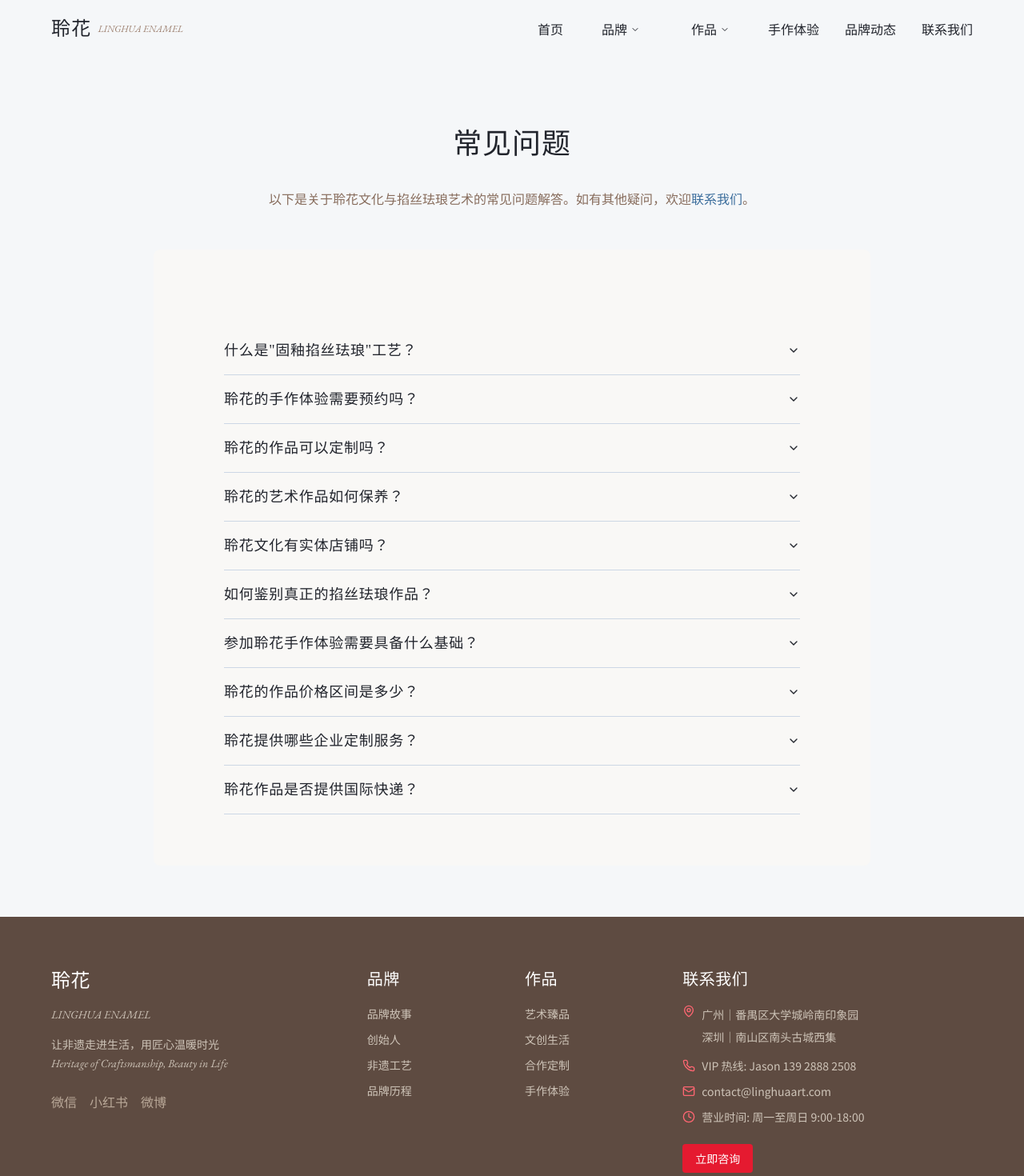
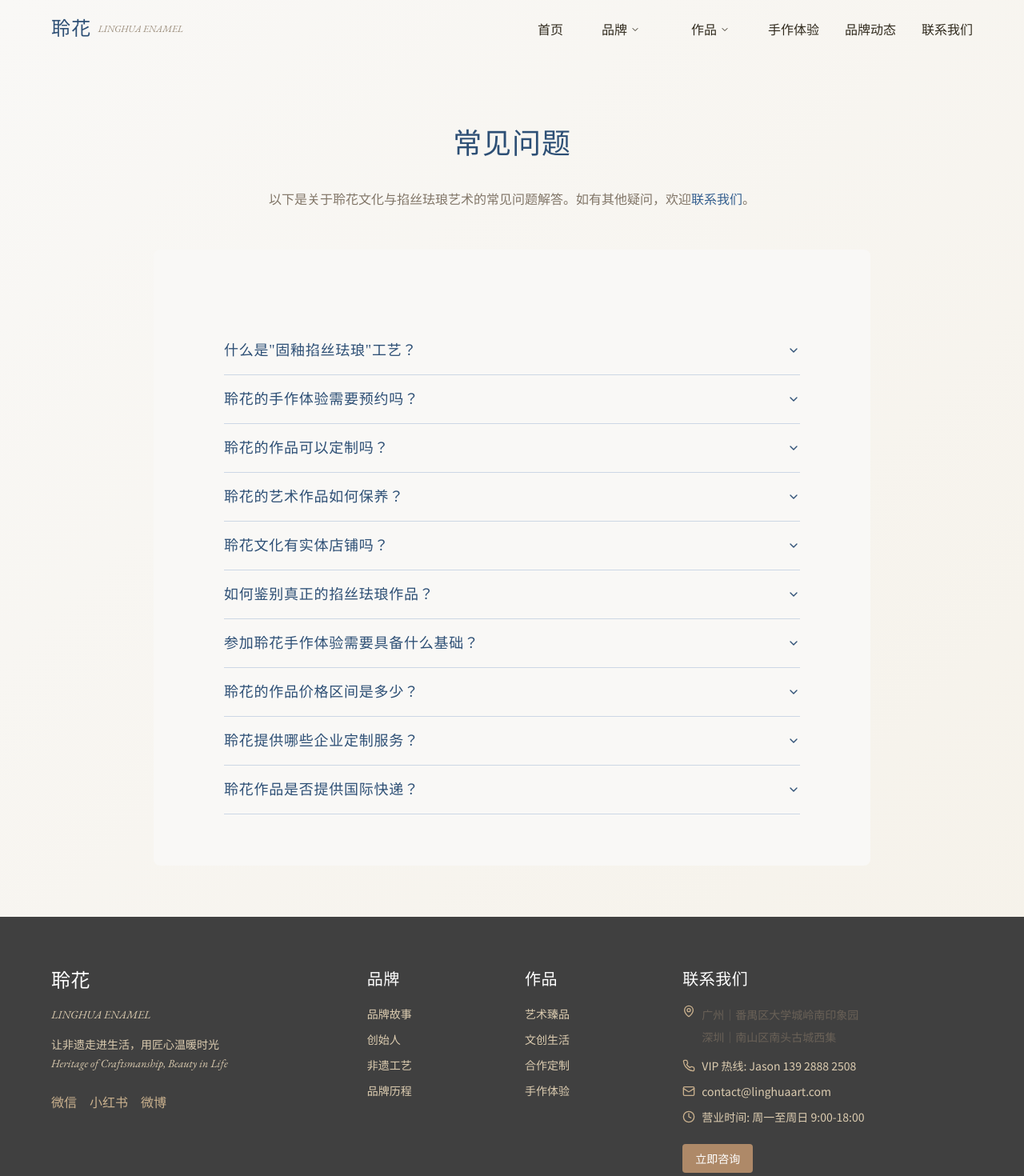
Before and after one commit to WaterJason/linghua-enamel-bloom-2, a React (Vite) app: page /faq in a window 1280 px wide. Shown: the top 1470 px of the page at 80% size. Built offline with nearby package versions, Linux system fonts and the light colour scheme; a web font is replaced by a local one.

Commit message:
Refactor: Apply Song Dynasty color palette
This commit aims to update the UI to reflect the color palettes commonly used during the Song Dynasty.

```diff
--- a/src/components/Home/BrandIntro.tsx
+++ b/src/components/Home/BrandIntro.tsx
@@ -8,13 +8,13 @@ const BrandIntro = () => {
       <div className="container-custom">
         <div className="grid lg:grid-cols-2 gap-12 items-center">
           <div>
-            <h2 className="text-3xl md:text-4xl mb-6">
+            <h2 className="text-3xl md:text-4xl mb-6 text-tianqing-800">
               让非遗走进生活
-              <span className="block text-lg font-garamond italic text-beige-600 mt-2">
+              <span className="block text-lg font-garamond italic text-guanyao-600 mt-2">
                 Bringing Heritage into Life
               </span>
             </h2>
-            <div className="space-y-6 text-beige-800">
+            <div className="space-y-6 text-molin-800">
               <p className="text-lg leading-relaxed">
                 聆花文化致力于传承与创新掐丝珐琅这一600年宫廷技艺，
                 通过专利"固釉"工艺，让古老技艺焕发新生光彩。
--- a/src/components/Layout/Footer.tsx
+++ b/src/components/Layout/Footer.tsx
@@ -5,26 +5,26 @@ import { Mail, Phone, MapPin, Clock } from "lucide-react";
 
 const Footer = () => {
   return (
-    <footer className="bg-beige-900 text-beige-100 pt-16 pb-8">
+    <footer className="bg-molin-900 text-moon-100 pt-16 pb-8">
       <div className="container-custom">
         <div className="grid md:grid-cols-12 gap-8 mb-12">
           {/* 品牌信息 */}
           <div className="md:col-span-4">
             <h3 className="text-2xl mb-4 text-white">聆花</h3>
-            <p className="text-sm font-garamond italic text-beige-300 mb-4">LINGHUA ENAMEL</p>
-            <p className="text-sm text-beige-300 mb-6 max-w-xs leading-relaxed">
+            <p className="text-sm font-garamond italic text-moon-300 mb-4">LINGHUA ENAMEL</p>
+            <p className="text-sm text-moon-300 mb-6 max-w-xs leading-relaxed">
               让非遗走进生活，用匠心温暖时光
               <br />
               <span className="font-garamond italic">Heritage of Craftsmanship, Beauty in Life</span>
             </p>
             <div className="flex space-x-4">
-              <a href="#" className="text-beige-400 hover:text-white transition-colors">
+              <a href="#" className="text-moon-400 hover:text-white transition-colors">
                 微信
               </a>
-              <a href="#" className="text-beige-400 hover:text-white transition-colors">
+              <a href="#" className="text-moon-400 hover:text-white transition-colors">
                 小红书
               </a>
-              <a href="#" className="text-beige-400 hover:text-white transition-colors">
+              <a href="#" className="text-moon-400 hover:text-white transition-colors">
                 微博
               </a>
             </div>
@@ -35,22 +35,22 @@ const Footer = () => {
             <h5 className="font-medium mb-4 text-white">品牌</h5>
             <ul className="space-y-2">
               <li>
-                <Link to="/about/story" className="text-sm text-beige-300 hover:text-white transition-colors">
+                <Link to="/about/story" className="text-sm text-moon-300 hover:text-white transition-colors">
                   品牌故事
                 </Link>
               </li>
               <li>
-                <Link to="/about/founder" className="text-sm text-beige-300 hover:text-white transition-colors">
+                <Link to="/about/founder" className="text-sm text-moon-300 hover:text-white transition-colors">
                   创始人
                 </Link>
               </li>
               <li>
-                <Link to="/about/craft" className="text-sm text-beige-300 hover:text-white transition-colors">
+                <Link to="/about/craft" className="text-sm text-moon-300 hover:text-white transition-colors">
                   非遗工艺
                 </Link>
               </li>
               <li>
-                <Link to="/about/milestones" className="text-sm text-beige-300 hover:text-white transition-colors">
+                <Link to="/about/milestones" className="text-sm text-moon-300 hover:text-white transition-colors">
                   品牌历程
                 </Link>
               </li>
@@ -61,22 +61,22 @@ const Footer = () => {
             <h5 className="font-medium mb-4 text-white">作品</h5>
             <ul className="space-y-2">
               <li>
-                <Link to="/collections" className="text-sm text-beige-300 hover:text-white transition-colors">
+                <Link to="/collections" className="text-sm text-moon-300 hover:text-white transition-colors">
                   艺术臻品
                 </Link>
               </li>
               <li>
-                <Link to="/lifestyle" className="text-sm text-beige-300 hover:text-white transition-colors">
+                <Link to="/lifestyle" className="text-sm text-moon-300 hover:text-white transition-colors">
                   文创生活
                 </Link>
               </li>
               <li>
-                <Link to="/collaboration" className="text-sm text-beige-300 hover:text-white transition-colors">
+                <Link to="/collaboration" className="text-sm text-moon-300 hover:text-white transition-colors">
                   合作定制
                 </Link>
               </li>
               <li>
-                <Link to="/workshop" className="text-sm text-beige-300 hover:text-white transition-colors">
+                <Link to="/workshop" className="text-sm text-moon-300 hover:text-white transition-colors">
                   手作体验
                 </Link>
               </li>
@@ -87,25 +87,25 @@ const Footer = () => {
           <div className="md:col-span-4">
             <h5 className="font-medium mb-4 text-white">联系我们</h5>
             <div className="space-y-3">
-              <div className="flex items-start text-sm text-beige-300">
-                <MapPin className="w-4 h-4 mr-2 text-seal-400 flex-shrink-0 mt-0.5" />
+              <div className="flex items-start text-sm text-moon-300">
+                <MapPin className="w-4 h-4 mr-2 text-geyao-400 flex-shrink-0 mt-0.5" />
                 <div>
                   <p>广州｜番禺区大学城岭南印象园</p>
                   <p>深圳｜南山区南头古城西集</p>
                 </div>
               </div>
-              <div className="flex items-center text-sm text-beige-300">
-                <Phone className="w-4 h-4 mr-2 text-seal-400" />
+              <div className="flex items-center text-sm text-moon-300">
+                <Phone className="w-4 h-4 mr-2 text-geyao-400" />
                 <span>VIP 热线: Jason 139 2888 2508</span>
               </div>
-              <div className="flex items-center text-sm text-beige-300">
-                <Mail className="w-4 h-4 mr-2 text-seal-400" />
+              <div className="flex items-center text-sm text-moon-300">
+                <Mail className="w-4 h-4 mr-2 text-geyao-400" />
                 <a href="mailto:contact@linghuaart.com" className="hover:text-white transition-colors">
                   contact@linghuaart.com
                 </a>
               </div>
-              <div className="flex items-center text-sm text-beige-300">
-                <Clock className="w-4 h-4 mr-2 text-seal-400" />
+              <div className="flex items-center text-sm text-moon-300">
+                <Clock className="w-4 h-4 mr-2 text-geyao-400" />
                 <span>营业时间: 周一至周日 9:00-18:00</span>
               </div>
 
@@ -113,7 +113,7 @@ const Footer = () => {
               <div className="pt-3">
                 <Link
                   to="/contact"
-                  className="inline-flex items-center px-4 py-2 bg-seal-600 text-white rounded hover:bg-seal-700 transition-colors text-sm"
+                  className="inline-flex items-center px-4 py-2 bg-geyao-600 text-white rounded hover:bg-geyao-700 transition-colors text-sm"
                 >
                   立即咨询
                 </Link>
@@ -122,19 +122,19 @@ const Footer = () => {
           </div>
         </div>
 
-        <div className="border-t border-beige-700 pt-8">
+        <div className="border-t border-molin-700 pt-8">
           <div className="flex flex-col md:flex-row justify-between items-center">
-            <p className="text-sm text-beige-400 mb-2 md:mb-0">
+            <p className="text-sm text-moon-400 mb-2 md:mb-0">
               Copyright © 2025 广州聆花文化传播有限公司. All Rights Reserved.
             </p>
             <div className="flex space-x-4">
-              <Link to="/faq" className="text-xs text-beige-400 hover:text-white transition-colors">
+              <Link to="/faq" className="text-xs text-moon-400 hover:text-white transition-colors">
                 常见问题
               </Link>
-              <Link to="/privacy" className="text-xs text-beige-400 hover:text-white transition-colors">
+              <Link to="/privacy" className="text-xs text-moon-400 hover:text-white transition-colors">
                 隐私政策
               </Link>
-              <Link to="/terms" className="text-xs text-beige-400 hover:text-white transition-colors">
+              <Link to="/terms" className="text-xs text-moon-400 hover:text-white transition-colors">
                 使用条款
               </Link>
             </div>
--- a/src/index.css
+++ b/src/index.css
@@ -10,25 +10,25 @@
 
 @layer base {
   :root {
-    --background: 220 25% 97%;
-    --foreground: 220 15% 15%;
+    --background: 43 23% 97%;
+    --foreground: 43 25% 15%;
 
     --card: 0 0% 100%;
-    --card-foreground: 220 15% 15%;
+    --card-foreground: 43 25% 15%;
 
     --popover: 0 0% 100%;
-    --popover-foreground: 220 15% 15%;
+    --popover-foreground: 43 25% 15%;
 
-    --primary: 207 43% 51%;
+    --primary: 210 40% 55%;
     --primary-foreground: 210 40% 98%;
 
-    --secondary: 45 32% 75%;
+    --secondary: 33 32% 75%;
     --secondary-foreground: 222.2 47.4% 11.2%;
 
     --muted: 210 20% 94%;
     --muted-foreground: 215.4 16.3% 46.9%;
 
-    --accent: 42 37% 71%;
+    --accent: 33 37% 71%;
     --accent-foreground: 222.2 47.4% 11.2%;
 
     --destructive: 0 84.2% 60.2%;
@@ -36,7 +36,7 @@
 
     --border: 214.3 31.8% 85%;
     --input: 214.3 31.8% 85%;
-    --ring: 207 43% 51%;
+    --ring: 210 40% 55%;
 
     --radius: 0.5rem;
 
@@ -60,16 +60,16 @@
     --popover: 222.2 84% 4.9%;
     --popover-foreground: 210 40% 98%;
 
-    --primary: 207 43% 51%;
+    --primary: 210 40% 55%;
     --primary-foreground: 222.2 47.4% 11.2%;
 
-    --secondary: 45 32% 30%;
+    --secondary: 33 32% 30%;
     --secondary-foreground: 210 40% 98%;
 
     --muted: 217.2 32.6% 17.5%;
     --muted-foreground: 215 20.2% 65.1%;
 
-    --accent: 42 37% 30%;
+    --accent: 33 37% 30%;
     --accent-foreground: 210 40% 98%;
 
     --destructive: 0 62.8% 30.6%;
@@ -89,10 +89,12 @@
 
   body {
     @apply bg-background text-foreground font-noto-sans-sc antialiased;
+    background: linear-gradient(135deg, #f9f8f6 0%, #f5f1e8 100%);
   }
 
   h1, h2, h3, h4, h5 {
     @apply font-noto-serif-sc font-medium tracking-wide;
+    color: #2d4f75;
   }
 
   h1 {
@@ -117,6 +119,7 @@
 
   p {
     @apply leading-relaxed md:leading-loose;
+    color: #6a6157;
   }
 }
 
@@ -126,12 +129,12 @@
   }
 
   .highlight-text {
-    @apply text-azure-700 inline-block relative;
+    @apply text-tianqing-700 inline-block relative;
   }
 
   .highlight-text::after {
     content: "";
-    @apply absolute bottom-0 left-0 w-full h-0.5 bg-seal-500 scale-x-0 transition-transform duration-300 origin-bottom-right;
+    @apply absolute bottom-0 left-0 w-full h-0.5 bg-geyao-500 scale-x-0 transition-transform duration-300 origin-bottom-right;
   }
 
   .highlight-text:hover::after {
@@ -139,15 +142,16 @@
   }
 
   .en-text {
-    @apply font-garamond italic text-beige-600 text-sm;
+    @apply font-garamond italic text-guanyao-600 text-sm;
   }
 
   .btn-primary {
-    @apply px-6 py-3 bg-azure-600 hover:bg-azure-700 text-white rounded transition-colors duration-300 inline-flex items-center justify-center;
+    @apply px-6 py-3 bg-tianqing-600 hover:bg-tianqing-700 text-white rounded transition-colors duration-300 inline-flex items-center justify-center;
+    box-shadow: 0 2px 8px rgba(66, 119, 170, 0.2);
   }
 
   .btn-secondary {
-    @apply px-6 py-3 border border-beige-400 hover:bg-beige-100 text-beige-900 rounded transition-colors duration-300 inline-flex items-center justify-center;
+    @apply px-6 py-3 border border-guanyao-400 hover:bg-guanyao-100 text-molin-900 rounded transition-colors duration-300 inline-flex items-center justify-center;
   }
 
   .vertical-text {
@@ -161,16 +165,17 @@
 
   .section-title::before {
     content: "";
-    @apply block w-6 h-0.5 bg-seal-500;
+    @apply block w-6 h-0.5 bg-geyao-500;
   }
 
   .section-divider {
-    @apply my-20 md:my-32 border-t border-beige-200;
+    @apply my-20 md:my-32 border-t border-guanyao-200;
   }
 
   .image-frame {
-    @apply relative border-beige-200 border p-1 bg-white;
+    @apply relative border-guanyao-200 border p-1 bg-white;
     box-shadow: 0 4px 15px rgba(0,0,0,0.05);
+    background: linear-gradient(135deg, #ffffff 0%, #f8f8f8 100%);
   }
 
   .asymmetric-layout {
--- a/tailwind.config.ts
+++ b/tailwind.config.ts
@@ -63,58 +63,137 @@ export default {
 					border: 'hsl(var(--sidebar-border))',
 					ring: 'hsl(var(--sidebar-ring))'
 				},
-				// Linghua Custom Colors - Ru Ware Palette
+				// 宋代传统色彩系统
+				'tianqing': {
+					50: '#f0f5f9',
+					100: '#dde8f0',
+					200: '#c0d4e4',
+					300: '#95b8d4',
+					400: '#6395c0',
+					500: '#4277aa',
+					600: '#345f8f',
+					700: '#2d4f75',
+					800: '#294362',
+					900: '#253953',
+					950: '#1a2536',
+				},
+				'ruyao': {
+					50: '#f5f8fa',
+					100: '#e8f0f3',
+					200: '#d6e4ea',
+					300: '#b8d0db',
+					400: '#94b5c7',
+					500: '#769ab6',
+					600: '#6182a5',
+					700: '#536d95',
+					800: '#485c7b',
+					900: '#3e4d64',
+					950: '#29323f',
+				},
+				'guanyao': {
+					50: '#f6f7f8',
+					100: '#eaecef',
+					200: '#d9dde2',
+					300: '#bec6ce',
+					400: '#9ea9b6',
+					500: '#8391a2',
+					600: '#707b8f',
+					700: '#606a7a',
+					800: '#525966',
+					900: '#454a55',
+					950: '#2c2f36',
+				},
+				'geyao': {
+					50: '#fbf9f5',
+					100: '#f5f1e8',
+					200: '#ebe2d0',
+					300: '#dcccb0',
+					400: '#cab18e',
+					500: '#bb9a74',
+					600: '#ae8968',
+					700: '#917258',
+					800: '#765e4c',
+					900: '#614e40',
+					950: '#332821',
+				},
+				'molin': {
+					50: '#f8f8f8',
+					100: '#efefef',
+					200: '#dcdcdc',
+					300: '#bdbdbd',
+					400: '#989898',
+					500: '#7c7c7c',
+					600: '#676767',
+					700: '#575757',
+					800: '#4a4a4a',
+					900: '#404040',
+					950: '#262626',
+				},
+				'songci': {
+					50: '#f0f9f4',
+					100: '#dcf2e4',
+					200: '#bce5cc',
+					300: '#8bd1a8',
+					400: '#54b67e',
+					500: '#2f9b5f',
+					600: '#227d4b',
+					700: '#1d643e',
+					800: '#1a5034',
+					900: '#17422d',
+					950: '#0b2417',
+				},
+				// 更新原有的配色以符合宋代美学
 				azure: {
-					50: '#f1f6fa',
-					100: '#e1ecf5',
-					200: '#c9dcec',
-					300: '#9fc4de',
-					400: '#6ea3ca',
-					500: '#4d87b7',
-					600: '#3b6d9c',
-					700: '#325980',
-					800: '#2d4a6b',
-					900: '#284059',
-					950: '#1c2a3c',
+					50: '#f0f5f9',
+					100: '#dde8f0',
+					200: '#c0d4e4',
+					300: '#95b8d4',
+					400: '#6395c0',
+					500: '#4277aa',
+					600: '#345f8f',
+					700: '#2d4f75',
+					800: '#294362',
+					900: '#253953',
+					950: '#1a2536',
 				},
 				moon: {
-					50: '#f8f8f0',
-					100: '#f2f2e3',
-					200: '#e7e6cd',
-					300: '#d8d5ae',
-					400: '#c3be87',
-					500: '#b1a96b',
-					600: '#9e9457',
-					700: '#847a49',
-					800: '#6d6540',
-					900: '#5b533a',
-					950: '#302c1d',
+					50: '#fbf9f5',
+					100: '#f5f1e8',
+					200: '#ebe2d0',
+					300: '#dcccb0',
+					400: '#cab18e',
+					500: '#bb9a74',
+					600: '#ae8968',
+					700: '#917258',
+					800: '#765e4c',
+					900: '#614e40',
+					950: '#332821',
 				},
 				beige: {
 					50: '#f9f8f6',
-					100: '#f0eeeb',
-					200: '#e0dbd4',
-					300: '#cec4b8',
-					400: '#b9a898',
-					500: '#a99180',
-					600: '#9c7f6e',
-					700: '#876c5c',
-					800: '#71594f',
-					900: '#5e4b41',
-					950: '#322721',
+					100: '#f2f0ec',
+					200: '#e5e0d8',
+					300: '#d3cbbe',
+					400: '#beb19f',
+					500: '#ab9d8a',
+					600: '#998b79',
+					700: '#807567',
+					800: '#6a6157',
+					900: '#565049',
+					950: '#2e2a26',
 				},
 				seal: {
-					50: '#fff1f2',
-					100: '#ffe0e2',
-					200: '#ffc6cb',
-					300: '#ff9da5',
-					400: '#ff6672',
-					500: '#fa3548',
-					600: '#e51a30',
-					700: '#c11029',
-					800: '#a01228',
-					900: '#851327',
-					950: '#480512',
+					50: '#fef2f2',
+					100: '#fee2e2',
+					200: '#fecaca',
+					300: '#fca5a5',
+					400: '#f87171',
+					500: '#ef4444',
+					600: '#dc2626',
+					700: '#b91c1c',
+					800: '#991b1b',
+					900: '#7f1d1d',
+					950: '#450a0a',
 				},
 			},
 			fontFamily: {
```
Also changed, not shown: src/components/Home/CraftIntroduction.tsx (+6 -6 lines), src/components/Home/Hero.tsx (+4 -4 lines), src/components/Home/NewsSection.tsx (+7 -7 lines), src/components/Home/WorkshopIntro.tsx (+8 -8 lines).
